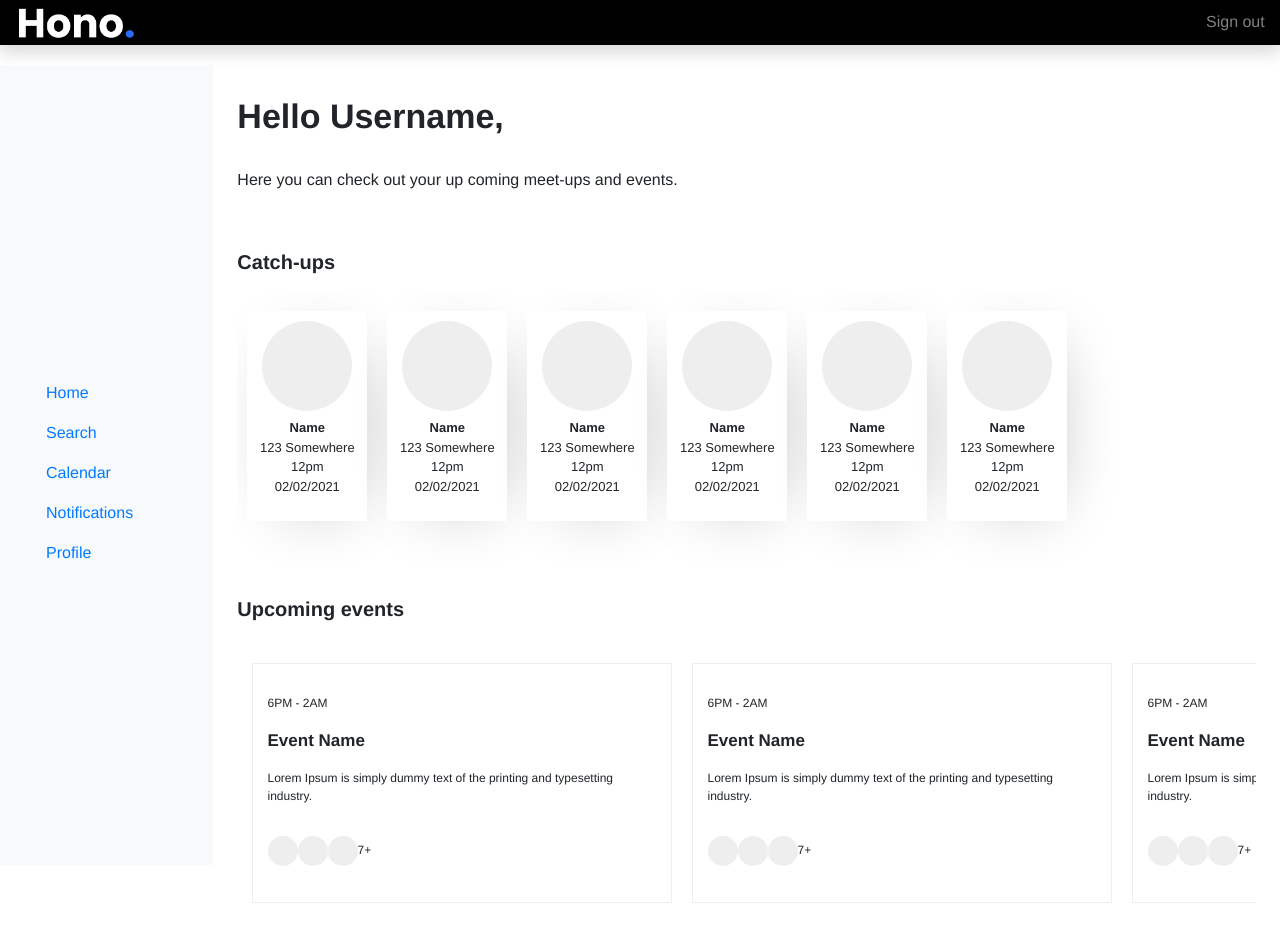
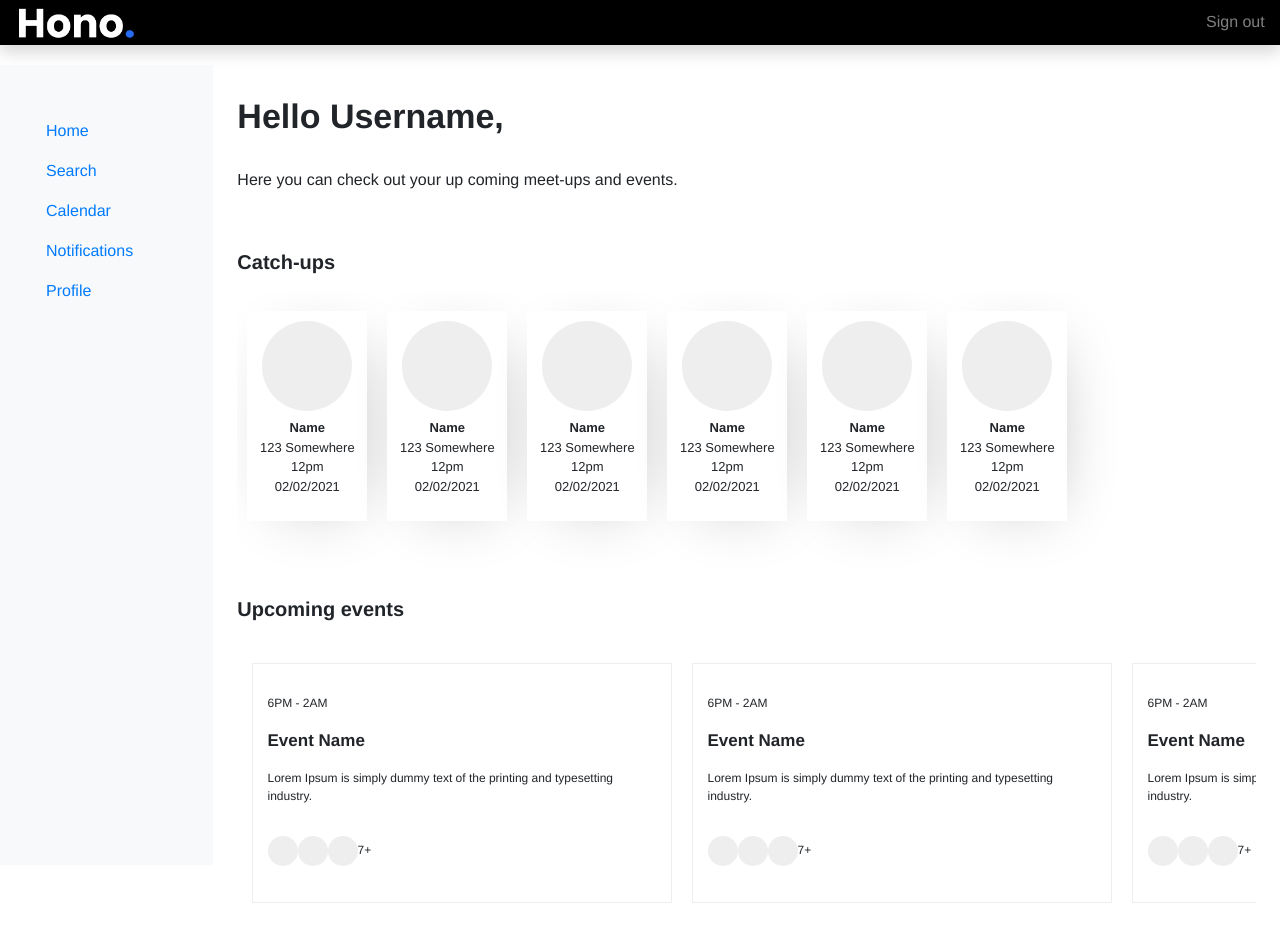
Before and after one commit to LindseydB/Meet-your-work-mates, a React (Create React App) app in the folder client/: page /dashboard in a window 1280 px wide. Built offline with nearby package versions, Linux system fonts and the light colour scheme.

Commit message:
Fixed menu orientation

```diff
--- a/client/src/components/Navigation/Navigation.js
+++ b/client/src/components/Navigation/Navigation.js
@@ -6,7 +6,7 @@ const Navigation = ({ isNavCollapsed }) => {
         <div className="col-2">
             <nav className="navbar navbar-expand-lg navbar-light bg-light rounded">
 
-                <div id="sidebarMenu" className={`${isNavCollapsed ? 'col-md-3 col-lg-2 d-md-block bg-light sidebar collapse' : ''} col-md-3 col-lg-2 d-md-block bg-light sidebar navbar-collapse`}  >
+                <div id="sidebarMenu" className={`${isNavCollapsed ? 'col-md-3 col-lg-2 d-md-block bg-light sidebar collapse' : ''} col-md-3 col-lg-2 d-md-block bg-light sidebar`}  >
                     <div className="position-sticky pt-3">
                         <ul className="nav flex-column">
                             <li className="nav-item">
```
